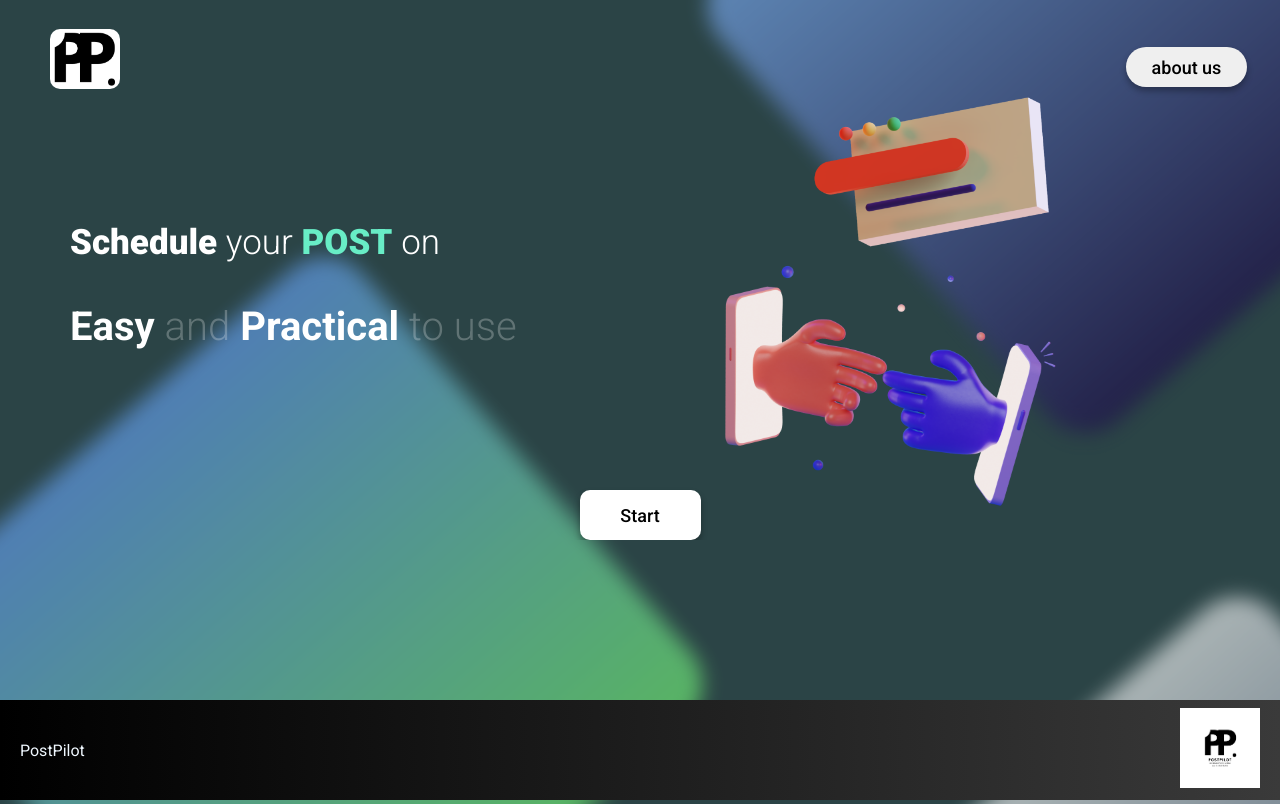
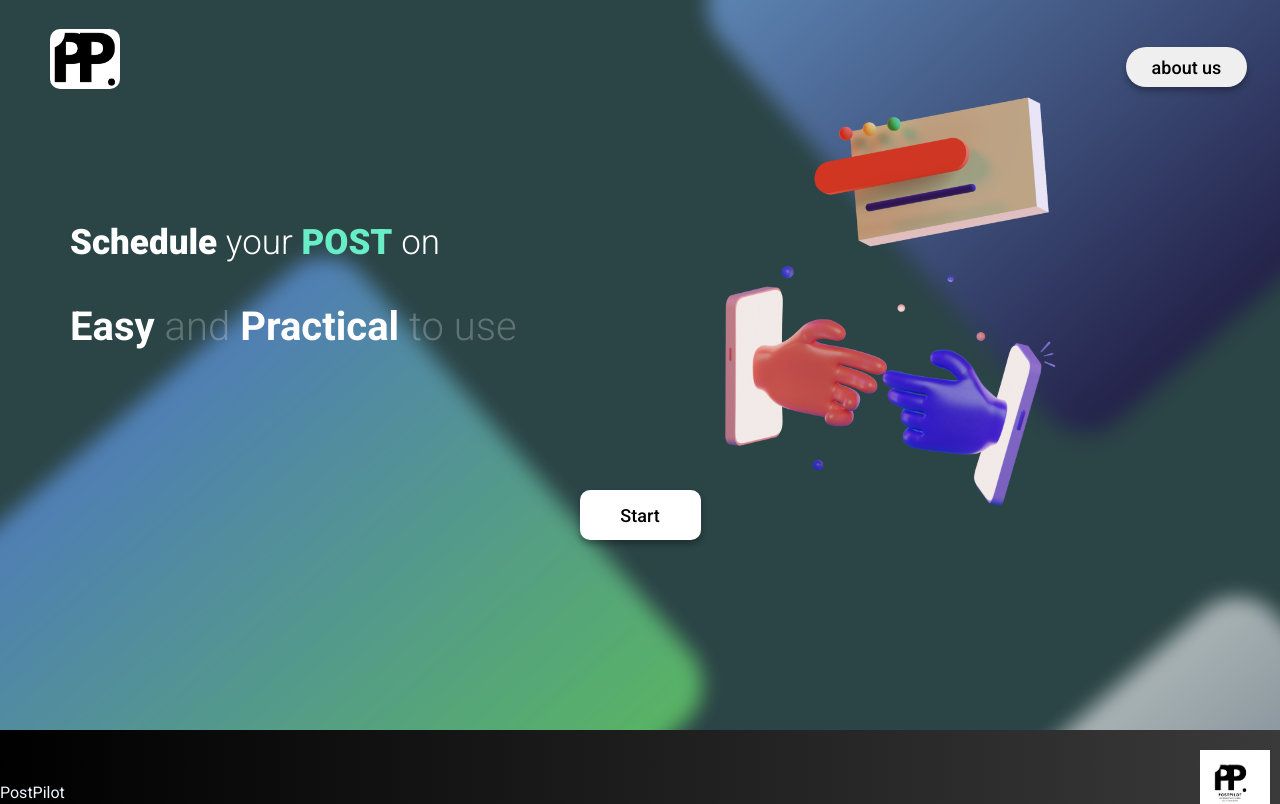
Before and after one commit to apfeet/PostPilot, a React (Vite) app in the folder FrontEnd/PostPilot-frontEND/: page / in a window 1280 px wide. Shown: the top 804 px of the page. Built offline with nearby package versions, Linux system fonts and the light colour scheme.

Commit message:
just a bug

```diff
--- a/FrontEnd/PostPilot-frontEND/src/components/Footer.css
+++ b/FrontEnd/PostPilot-frontEND/src/components/Footer.css
@@ -2,7 +2,10 @@
 .content-wrapper {
   display: flex;
   flex-direction: column;
-  min-height: 100vh;
+  margin-top: 50px;
+  position:sticky;
+  width: 100%;
+  overflow: hidden;
 }
 
 main {
@@ -10,22 +13,20 @@ main {
 }
 
 footer {
-  position: absolute;
-  bottom: 0;
-  background-color: black;
   color: aliceblue;
-  width: 100%;
   background: linear-gradient(to right, #000000, #3a3a3a);
-  height: 100px;
+  height: auto;
   display: flex;
   justify-content: space-between; /* Aligns content horizontally */
   align-items: center; /* Centers content vertically */
-  padding: 20px; /* Adds padding for spacing */
+  padding-top: 20px; /* Adds padding for spacing */
 }
 
 .postpilot-logo img {
   width: 80px;
   position: relative;
-  bottom: 0;
-  right: 0;
+  bottom: 7px;
+  right: 10px;
+  overflow-y: hidden;
+
 }
--- a/FrontEnd/PostPilot-frontEND/src/components/Hero.css
+++ b/FrontEnd/PostPilot-frontEND/src/components/Hero.css
@@ -1,4 +1,7 @@
-
+.hero{
+  width: 100%;
+  max-height: 100vh;
+}
 
 .header {
   display: flex;
@@ -50,7 +53,7 @@
   width: 121px;
   height: 50px;
   padding: 0;
-  margin-top: 70px;
+  margin: 70px;
   border-radius: 10px;
   border: none;
   transition: 0.3s;
--- a/FrontEnd/PostPilot-frontEND/src/index.css
+++ b/FrontEnd/PostPilot-frontEND/src/index.css
@@ -1,17 +1,19 @@
 @import url('https://fonts.googleapis.com/css2?family=Roboto:ital,wght@0,100;0,300;0,400;0,500;0,700;0,900;1,100;1,300;1,400;1,500;1,700;1,900&display=swap');
 
-*{
-  max-width: 1920px;
+* {
   padding: 0;
   margin: 0;
   box-sizing: border-box;
   font-family: "Roboto", sans-serif;
-  overflow: hidden;
+  max-width: 100%;
+  overflow-x: hidden;
 }
-body{
+
+body {
   background-color: #2B4446;
 }
-a{
+
+a {
   text-decoration: none;
   color: inherit;
   line-height: 1;
```
